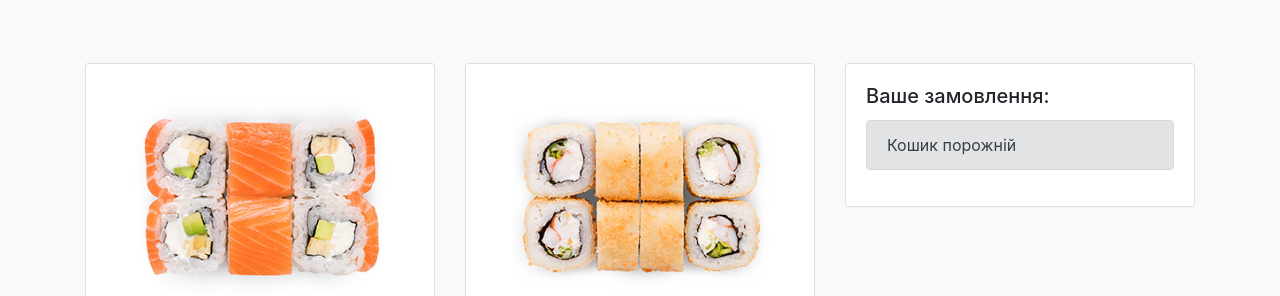
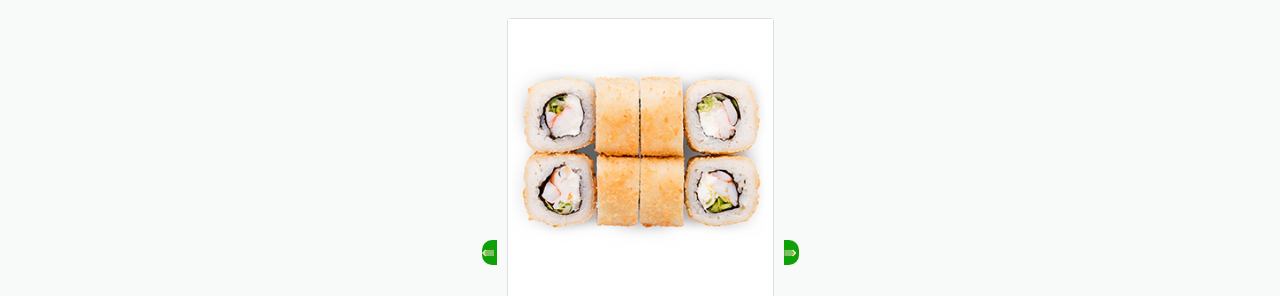
Before and after one commit to Varfolomeus/fake-rolls-delivery, a plain HTML site: page index.html in a window 1280 px wide. Shown: the part 242-538 px from the top of the page. Drawn offline with Linux system fonts and the light colour scheme.

Commit message:
in header added slider made from the same server JSON as used in main area

```diff
--- a/css/main.css
+++ b/css/main.css
@@ -1,9 +1,11 @@
-body, html {
+body,
+html {
 	background-color: #F8F9F9;
 	height: 100%;
 }
 
-h3, h4 {
+h3,
+h4 {
 	font-family: 'Merriweather', serif;
 
 }
@@ -11,6 +13,46 @@ h3, h4 {
 .header {
 	padding-top: 50px;
 	padding-bottom: 50px;
+}
+
+.slider-with-arrows {
+		display: flex;
+	flex-direction: row;
+	justify-content: center;
+	justify-self: center;
+	align-items: center;
+}
+
+.slider {
+	width: 267px;
+	overflow: hidden;
+}
+
+.slider__arrow {
+	background-color: #0EA107;
+	color: bisque;
+	width: 15px;
+	height: 25px;
+	cursor: pointer;
+}
+
+.slider__arrow_left {
+	border-radius: 10px 0px 0px 10px;
+	margin-right: 10px;
+}
+.card{
+	margin-top: 5px;
+}
+.slider__arrow_right {
+	border-radius: 0px 10px 10px 0px;
+	margin-left: 10px;
+}
+.slider-slides {
+	display: flex;
+	flex-direction: row;
+	overflow: hidden;
+	position: relative;
+	transition: all ease 0.5s;
 }
 
 .product-img {
@@ -85,7 +127,7 @@ h3, h4 {
 }
 
 .price__weight {
-	color: #6c757d!important;
+	color: #6c757d !important;
 	font-size: 80%;
 	line-height: 1;
 }
@@ -107,9 +149,7 @@ h3, h4 {
 	border-color: #eb5a1e;
 }
 
-.cart-item {
-
-}
+.cart-item {}
 
 .cart-item__top {
 	display: flex;
@@ -119,9 +159,7 @@ h3, h4 {
 	margin-bottom: 15px;
 }
 
-.cart-item__img  {
-
-}
+.cart-item__img {}
 
 .cart-item__img img {
 	max-width: 100px;
@@ -142,7 +180,7 @@ h3, h4 {
 }
 
 .cart-item__weight {
-    color: #6c757d!important;
+	color: #6c757d !important;
 	font-size: 80%;
 	line-height: 1;
 	margin-bottom: 15px;
@@ -164,12 +202,12 @@ h3, h4 {
 	font-weight: 500;
 }
 
-.delivery-cost {
+.delivery-cost {}
 
+.delivery-mark {
+	color: dimgray;
 }
-.delivery-mark{
-	color:dimgray;
-}
+
 .free {
 	color: #0EA107;
 }
--- a/index.html
+++ b/index.html
@@ -19,6 +19,17 @@
 			<img src="img/logo/logo.svg" width="92" alt="Суши и пицца">
 			<div class="display-4">Доставка ролів</div>
 			<p class="lead">Оперативно та смачно</p>
+		</div>
+		<div class="slider-with-arrows">
+			<div class="slider__arrow slider__arrow_left" data-action="slide-left">
+				⇚</div>
+					<div class="slider">
+						<div class="slider-slides" id="products-slider">
+
+						</div>
+					</div>
+					<div class="slider__arrow slider__arrow_right" data-action="slide-right">⇛</div>
+
 		</div>
 	</header>
 
@@ -77,8 +88,8 @@
 	</div>
 
 	<!-- Подключаем скрипты -->
-<script src="./js/cart01.js"></script>
-<script src="./js/counter02.js"></script>
+	<script src="./js/cart01.js"></script>
+	<script src="./js/counter02.js"></script>
 </body>
 
 </html>
--- a/js/cart01.js
+++ b/js/cart01.js
@@ -93,15 +93,54 @@ function calcCartTotalCost() {
     deliveryCost.classList.remove('free');
     deliveryCost.innerHTML = `${deliveryPrice} ₴ <br/><small class="delivery-mark">Безкоштовно при замовленні від ${freeDeliveryMark}  ₴</small>`;
     document
-    .querySelector('.cart-total')
-    .querySelector('.total-price').innerHTML = totalCost+ ' ₴, <span class="delivery-mark"> з доставкою '+ (totalCost+deliveryPrice)+'</span>';
-    document.querySelector('.hryvna').classList='delivery-mark'
+      .querySelector('.cart-total')
+      .querySelector('.total-price').innerHTML =
+      totalCost +
+      ' ₴, <span class="delivery-mark"> з доставкою ' +
+      (totalCost + deliveryPrice) +
+      '</span>';
+    document.querySelector('.hryvna').classList = 'delivery-mark';
   } else {
     deliveryCost.classList.add('free');
     deliveryCost.innerText = 'безкоштовно';
     document
-    .querySelector('.cart-total')
-    .querySelector('.total-price').innerText = totalCost;
-    document.querySelector('.delivery-mark').classList='hryvna'
+      .querySelector('.cart-total')
+      .querySelector('.total-price').innerText = totalCost;
+    document.querySelector('.delivery-mark').classList = 'hryvna';
   }
 }
+
+//slider vars and functions
+let slideStep = 0;
+let slideNumber = 0;
+function sliderChanger(event, eventAction, productsArray) {
+  const productsCount = productsArray.length - 1;
+  const sliderLine = document.querySelector('.products-slider-item');
+  const sliderLineLength = sliderLine.offsetWidth;
+  // console.log(sliderLineLength);
+  if (eventAction === 'slide-left') {
+    slideNumber--;
+    // console.log(slideNumber);
+    if (slideNumber < 0) {
+      slideNumber = productsCount;
+      // console.log(slideNumber);
+      slideStep = -productsCount * sliderLineLength;
+    } else {
+      slideStep += sliderLineLength;
+    }
+    sliderTohCange.style.marginLeft = slideStep + 'px';
+  } else if (eventAction === 'slide-right') {
+    slideNumber++;
+    if (slideNumber > productsCount) {
+      slideNumber = 0;
+      slideStep = 0;
+    } else {
+      slideStep -= sliderLineLength;
+    }
+    sliderTohCange.style.marginLeft = slideStep + 'px';
+  }
+}
+
+setInterval(() => {
+  sliderChanger(null, 'slide-right', productsArray)
+}, 4000);
--- a/js/counter02.js
+++ b/js/counter02.js
@@ -17,12 +17,16 @@ window.addEventListener('click', (event) => {
 
     //   console.log(counter.innerText);
   }
+  if (eventAction === 'slide-left' || eventAction === 'slide-right') {
+
+    sliderChanger(event, eventAction, productsArray);
+  }
   if (event.target.hasAttribute('data-cart')) {
     cartChanger(event);
-
-    //   console.log(counter.innerText);
   }
 });
+const sliderTohCange = document.querySelector('.slider-slides');
+
 function counterChanger(event, eventAction) {
   // створюємо змінну для лічильника
   let counter;
@@ -76,18 +80,19 @@ function counterChanger(event, eventAction) {
 }
 
 const productsContainer = document.querySelector('#products-wrapper');
-
+const productsSlider = document.querySelector('#products-slider');
+let productsArray;
 // Запускаем getProducts
 getProducts();
-
 // Асинхронная функция получения данных из файла products.json
 async function getProducts() {
   // Получаем данные из products.json
   const response = await fetch('./js/products.json');
   // Парсим данные из JSON формата в JS
-    const productsArray = await response.json();
+ productsArray = await response.json();
   // Запускаем ф-ю рендера (отображения товаров)
   renderProducts(productsArray);
+  renderSlider(productsArray);
 }
 
 function renderProducts(productsArray) {
@@ -110,7 +115,7 @@ function renderProducts(productsArray) {
 									<!-- // Лічильник -->
 
 									<div class="price">
-										<div class="price__weight">${item.weight}г.</div>
+										<div class="price__weight">${item.weight} г.</div>
 										<div class="price__currency">${item.price} ₴</div>
 									</div>
 								</div>
@@ -118,11 +123,27 @@ function renderProducts(productsArray) {
 								<button data-cart type="button" class="btn btn-block btn-outline-warning">
 									+ в кошик
 								</button>
-
 							</div>
 						</div>
 					</div>`;
     productsContainer.insertAdjacentHTML('beforeend', productHTML);
+  });
+}
+
+function renderSlider(productsArray) {
+  productsArray.forEach(function (item) {
+    const productHTML = `
+      <div class="products-slider-item">
+        <div class="card mb-4" data-id="${item.id}">
+          <img class="product-img" src="img/rol/${item.imgSrc}" alt="roll photo">
+          <div class="card-body text-center">
+            <h4 class="item-title">${item.title}</h4>
+            <p class="text-muted">${item.itemsInBox} шт. Вага: ${item.weight} г.</p>
+                <div class="price__currency">Ціна: ${item.price} ₴</div>
+              </div>
+            </div>
+        </div>`;
+    productsSlider.insertAdjacentHTML('beforeend', productHTML);
   });
 }
 // знаходимо у html елементи для взаємодії
```
Lines whose indentation alone changed are shown as unchanged.
